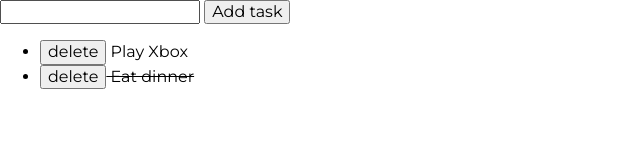
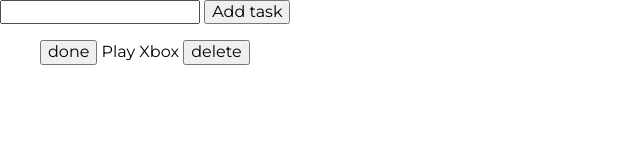
Before and after one commit to oskarwoj/todo_list, a plain HTML site: page index.html in a window 1280 px wide. Shown: the whole page, without its empty margins (0-640 px from the left). Drawn offline with nearby package versions, Linux system fonts and the light colour scheme.

Commit message:
new functionality: clearing input after adding a task

```diff
--- a/css/style.css
+++ b/css/style.css
@@ -11,3 +11,7 @@ html {
 body {
   font-family: "Montserrat", sans-serif;
 }
+
+ul {
+  list-style: none;
+}
--- a/js/script.js
+++ b/js/script.js
@@ -1,44 +1,69 @@
 {
   const tasks = [
     {
-      content: "Play Xbox ",
+      content: "Play Xbox",
       done: false,
     },
-    {
-      content: "Eat dinner",
-      done: true,
-    },
+    // {
+    //   content: "Eat breakfast",
+    //   done: true,
+    // },
   ];
 
   const addNewTask = (newTaskContent) => {
+    const clearNewTaskValue = document.querySelector(".js-newTask");
     tasks.push({
       content: newTaskContent,
     });
+    clearNewTaskValue.value = "";
+
     render();
   };
 
-  const removeTask = (index) => {
-    tasks.splice(index, 1);
+  const removeTask = (taskIndex) => {
+    tasks.splice(taskIndex, 1);
+    render();
+  };
+
+  const toogleTaskDone = (taskIndex) => {
+    tasks[taskIndex].done = !tasks[taskIndex].done;
     render();
   };
 
   const render = () => {
     let htmlString = "";
+
     for (const task of tasks) {
       htmlString += `
-        <li
-            ${task.done ? 'style="text-decoration: line-through"' : ""}
-        > <button class="js-remove">delete</button>
-            ${task.content}
-        </li>
+      <li
+        ${task.done ? 'style="text-decoration: line-through"' : ""}
+        >
+        <button class="js-done">done</button>
+        ${task.content}
+        <button class="js-remove">delete</button>
+      </li>
       `;
     }
+
     document.querySelector(".js-tasks").innerHTML = htmlString;
+    bindEvent();
+  };
 
+  const bindEvent = () => {
     const removeButtons = document.querySelectorAll(".js-remove");
 
     removeButtons.forEach((removeButton, index) => {
-      removeButton.addEventListener("click", removeTask);
+      removeButton.addEventListener("click", () => {
+        removeTask(index);
+      });
+    });
+
+    const toogleDoneButtons = document.querySelectorAll(".js-done");
+
+    toogleDoneButtons.forEach((toogleDoneButton, index) => {
+      toogleDoneButton.addEventListener("click", () => {
+        toogleTaskDone(index);
+      });
     });
   };
 
@@ -50,7 +75,6 @@
     if (newTaskContent === "") {
       return;
     }
-
     addNewTask(newTaskContent);
   };
 
```
